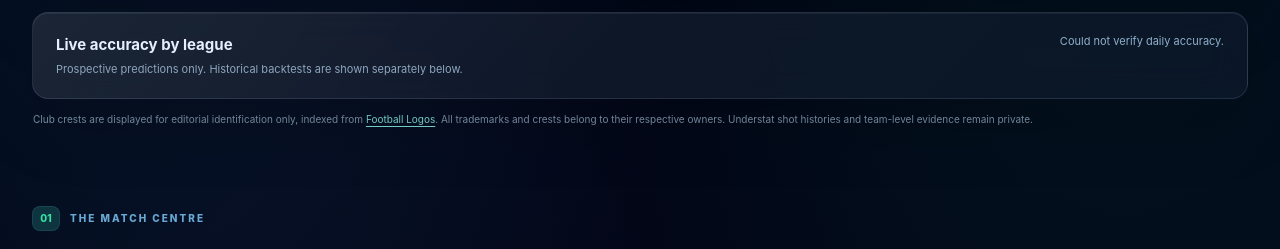
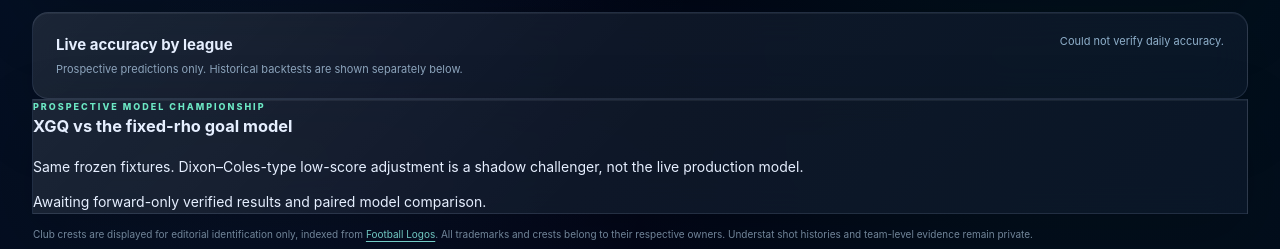
Before and after one commit to allam775/form-xgq-predict, a website: page site/index.html in a window 1280 px wide. Shown: the part 1351-1600 px from the top of the page. Drawn offline with Linux system fonts and the light colour scheme; no server answers.

Commit message:
ui: add transparent forward XGQ-vs-fixed-rho shadow champion report to daily board

```diff
--- a/site/index.html
+++ b/site/index.html
@@ -52,6 +52,12 @@
    <div class="daily-empty glass">Loading daily forecasts from the private model ledger…</div>
   </div>
   <div class="daily-bottom glass"><div class="daily-history-label"><h3>Live accuracy by league</h3><p>Prospective predictions only. Historical backtests are shown separately below.</p></div><div id="daily-league-history" class="daily-league-history" aria-live="polite">Waiting for verified match outcomes.</div></div>
+  <div class="daily-challenger glass" aria-live="polite">
+   <div><div class="side-eyebrow">PROSPECTIVE MODEL CHAMPIONSHIP</div>
+    <h3>XGQ vs the fixed-rho goal model</h3>
+    <p>Same frozen fixtures. Dixon–Coles-type low-score adjustment is a shadow challenger, not the live production model.</p></div>
+   <div id="daily-challenger-report" class="daily-challenger-report">Awaiting forward-only verified results and paired model comparison.</div>
+  </div>
   <p class="daily-disclaimer">Club crests are displayed for editorial identification only, indexed from <a href="https://github.com/JoseArroyave/football-logos" target="_blank" rel="noopener noreferrer">Football Logos</a>. All trademarks and crests belong to their respective owners. Understat shot histories and team-level evidence remain private.</p>
  </section>
  <section class="section" id="matches">
```
